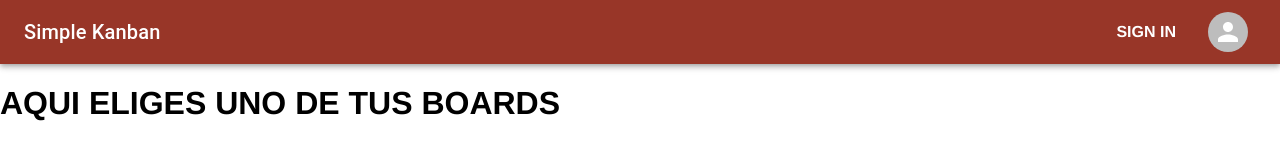
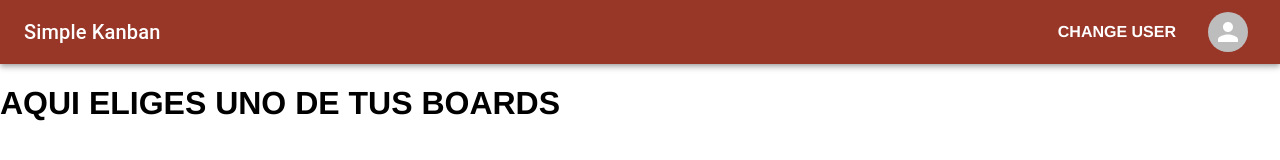
Before and after one commit to lauGutierrez/simple_kanban, a React (Create React App) app: page / in a window 1280 px wide. Shown: the top 160 px of the page. Built offline with nearby package versions, Linux system fonts and the light colour scheme.

Commit message:
chore: changed header button text

```diff
--- a/public/locales/en/translation.json
+++ b/public/locales/en/translation.json
@@ -7,5 +7,6 @@
     "sign-up": "Sign Up",
     "email-address": "Email address",
     "password": "Password",
-    "no-account-sign-up": "Don't have an account? Sign Up"
+    "no-account-sign-up": "Don't have an account? Sign Up",
+    "change-user": "Change user"
 }
--- a/public/locales/es/translation.json
+++ b/public/locales/es/translation.json
@@ -7,5 +7,6 @@
     "sign-up": "Registrarse",
     "email-address": "Dirección de correo",
     "password": "Contraseña",
-    "no-account-sign-up": "¿No tienes cuenta? Regístrate"
+    "no-account-sign-up": "¿No tienes cuenta? Regístrate",
+    "change-user": "Cambiar usuario"
 }
--- a/src/components/Header/Header.jsx
+++ b/src/components/Header/Header.jsx
@@ -32,7 +32,7 @@ const Header = (props) => {
                     <Grid item>
                         <Grid container spacing={3} direction="row" justifyContent="space-between" alignItems="center">
                             <Grid item>
-                                <Link to={paths.login}>{t('sign-in').toUpperCase()}</Link>
+                                <Link to={paths.login}>{t('change-user').toUpperCase()}</Link>
                             </Grid>
                             <Grid item>
                                 <Tooltip title={ context.email }>
```
